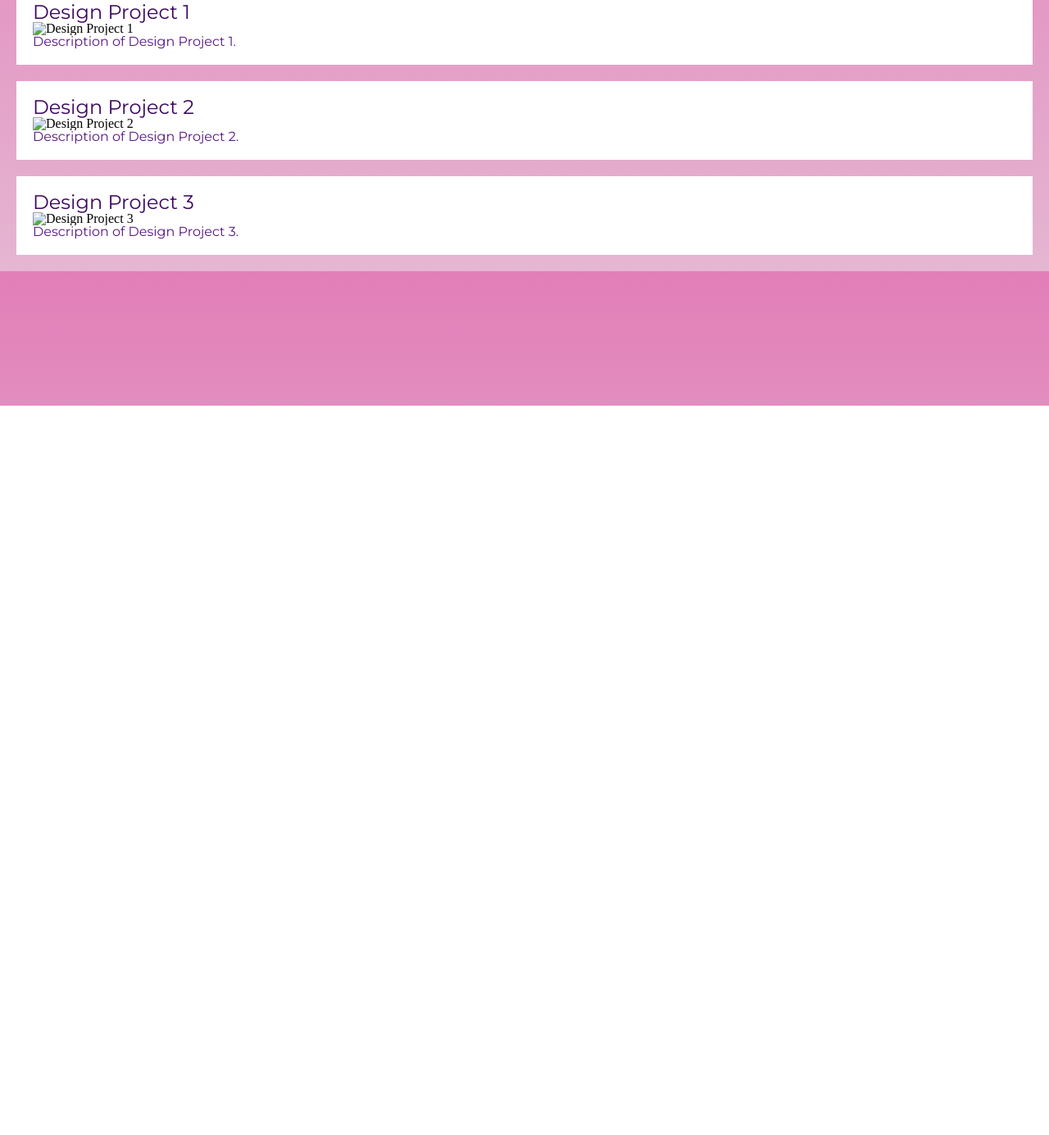
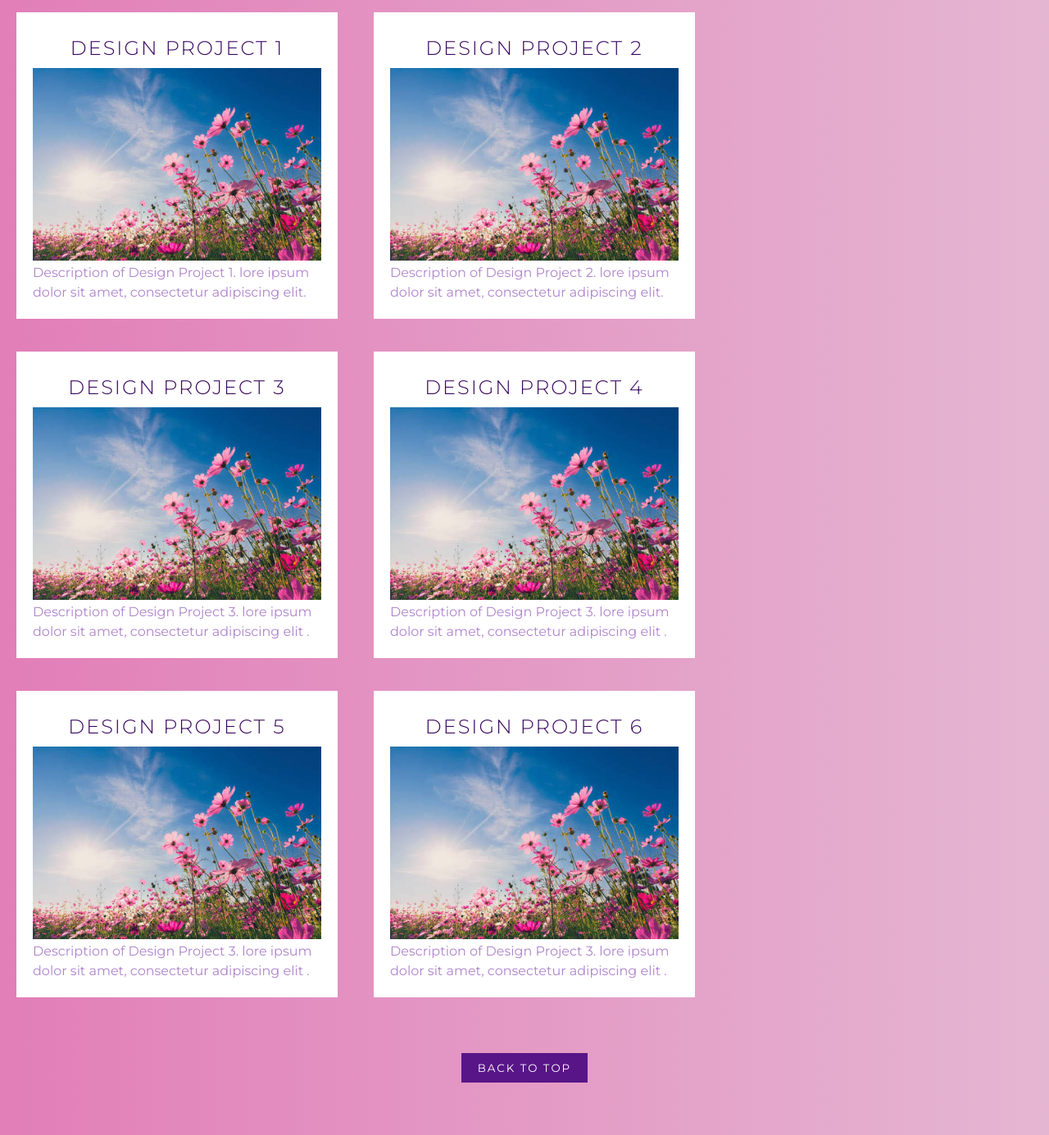
Before and after one commit to carsonsizemore/ARGD4190_Portfolio, a plain HTML site: page index.html in a window 1280 px wide. Shown: the part 305-1690 px from the top of the page at 82% size. Before the commit the page ends 800 px from the top, so only its background shows below. Drawn offline with Linux system fonts and the light colour scheme; a web font is replaced by a local one.

Commit message:
Styled Site Stage 2

```diff
--- a/index.html
+++ b/index.html
@@ -6,7 +6,7 @@
     <title>Document</title>
     <link rel="preconnect" href="https://fonts.googleapis.com">
     <link rel="preconnect" href="https://fonts.gstatic.com" crossorigin>
-    <link href="https://fonts.googleapis.com/css2?family=Montserrat:ital,wght@0,100..900;1,100..900&display=swap" rel="stylesheet">
+    <link href="https://fonts.googleapis.com/css2?family=Homemade+Apple&family=Montserrat:ital,wght@0,100..900;1,100..900&family=Splash&display=swap" rel="stylesheet"> <link href="https://fonts.googleapis.com/css2?family=Montserrat:ital,wght@0,100..900;1,100..900&display=swap" rel="stylesheet">
     <link rel="stylesheet" href="reset.css">
     <link rel="stylesheet" href="style.css">
 </head>
@@ -15,6 +15,7 @@
     <br>
     <br>
     <h2>Carson Sizemore</h2>
+    <br>
     <h1 id="biggest">Portfolio Website</h1>
     <hr>
     <header style="background-color: white;">
@@ -40,24 +41,48 @@
     <hr>
     <br>
     <section>
-    <h2>Design Projects and Experience</h2>
+    <h2 style="font-size: 1.5rem;">Design Projects and Experience</h2>
     <br>
-    <div>
+    <div class="projects">
         <h3 class="project-title">Design Project 1</h3>
-        <img src="images/design1.jpg" alt="Design Project 1">
-        <p>Description of Design Project 1.</p>
+        <img src="images/images.jpeg" alt="Design Project 1" style="width: 100%; height: auto; object-fit: contain;">
+        <p>Description of Design Project 1. lore ipsum dolor sit amet, consectetur adipiscing elit.</p>
     </div>
-    <div>
+    <div class="projects">
         <h3 class="project-title">Design Project 2</h3>
-        <img src="images/design2.jpg" alt="Design Project 2">
-        <p>Description of Design Project 2.</p>
+        <img src="images/images.jpeg" alt="Design Project 2 " style="width: 100%; height: auto; object-fit: contain;">
+        <p>Description of Design Project 2. lore ipsum dolor sit amet, consectetur adipiscing elit.</p>
     </div>
-    <div>
+    <div class="projects">
         <h3 class="project-title">Design Project 3</h3>
-        <img src="images/design3.jpg" alt="Design Project 3">
-        <p>Description of Design Project 3.</p>
+        <img src="images/images.jpeg" alt="Design Project 3" style="width: 100%; height: auto; object-fit: contain;">
+        <p>Description of Design Project 3. lore ipsum dolor sit amet, consectetur adipiscing elit .</p>
+    </div>
+  <div class="projects">
+        <h3 class="project-title">Design Project 4</h3>
+        <img src="images/images.jpeg" alt="Design Project 3" style="width: 100%; height: auto; object-fit: contain;">
+        <p>Description of Design Project 3. lore ipsum dolor sit amet, consectetur adipiscing elit .</p>
+    </div>
+      <div class="projects">
+        <h3 class="project-title">Design Project 5</h3>
+        <img src="images/images.jpeg" alt="Design Project 3" style="width: 100%; height: auto; object-fit: contain;">
+        <p>Description of Design Project 3. lore ipsum dolor sit amet, consectetur adipiscing elit .</p>
+    </div>
+      <div class="projects">
+        <h3 class="project-title">Design Project 6</h3>
+        <img src="images/images.jpeg" alt="Design Project 3" style="width: 100%; height: auto; object-fit: contain;">
+        <p>Description of Design Project 3. lore ipsum dolor sit amet, consectetur adipiscing elit .</p>
     </div>
     </section>
-
+    <br>
+    <br>
+    <br>
+    <div class="container">
+        <button onclick="window.location.href='index.html'">Back to Top</button>
+    </div>
+    <br>
+    <br>
+    <br>
+    <br>
 </body>
 </html>
--- a/style.css
+++ b/style.css
@@ -1,5 +1,8 @@
+html {
+    font-size: 16px;
+}
 body {
-    background: linear-gradient(#e27eb8, #e5b6d2);
+    background: linear-gradient(90deg, #e27eb8, #e5b6d2);
 }
 h1 {
     color: white;
@@ -10,32 +13,67 @@ h2 {
     color: white;
     text-align: center;
     font-family: montserrat, sans-serif;
+    text-transform: uppercase;
+    letter-spacing: 2px;
+    font-weight: 600;
 }
 h3 {
     color: rgb(88, 21, 135);
     font-family: montserrat, sans-serif;
+    text-transform: uppercase;
+    letter-spacing: 2px;
+    font-weight: 300;
+    line-height: 2;
+    text-align: center;
 }
 p {
-    color:rgb(88, 21, 135);
+    color:rgb(175, 132, 205);
     font-family: montserrat, sans-serif;
+    line-height: 1.5;
 }
+
 .project-title {
     color: rgb(59, 6, 97);
     font-family: montserrat, sans-serif;
-    font-size: 24px;
+    font-size: 1.5rem;
     }
+.project-title:hover {
+    color: rgb(0, 255, 0);
+}
 li a {
     color: rgb(223, 154, 178);
     font-family: montserrat, sans-serif;
+    text-transform: uppercase;
+    letter-spacing: 2px;
 }
 a:hover {
     color: rgb(0, 255, 0);
 }
 #biggest {
-    font-size: 48px
+    font-family: 'Homemade Apple', cursive;
+    color: rgb(88, 21, 135);
+    font-size: 3.5rem;
 }
-div {
+.projects  {
     background-color: white;
     margin: 20px;
     padding: 20px;
+    width: 27.5vw;
+    display: inline-block;
 }
+button {
+    background-color: rgb(88, 21, 135);
+    color: white;
+    font-family: montserrat, sans-serif;
+    text-transform: uppercase;
+    letter-spacing: 2px;
+    padding: 10px 20px;
+    border: none;
+    cursor: pointer;
+    text-align: center;
+}
+.container {
+    display: flex;
+    justify-content: center;
+    align-items: center;
+}
```
Also changed, not shown: projects.html (deleted, +0 -13 lines), 1 other file.
